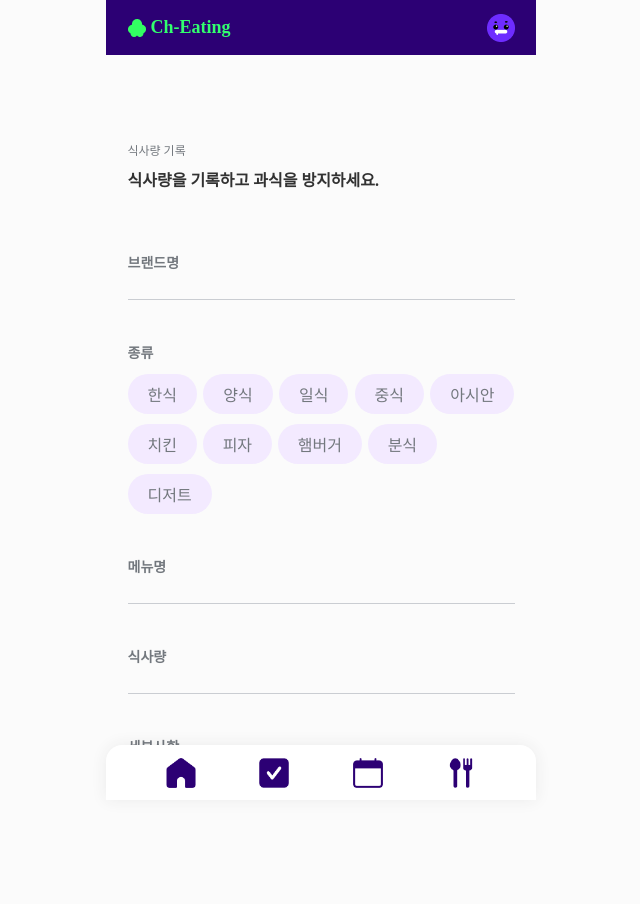
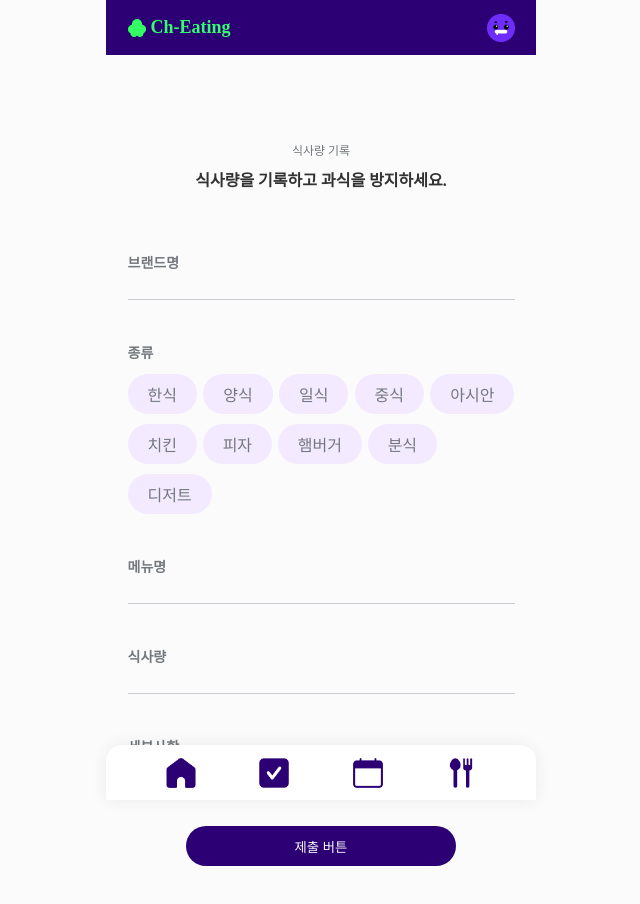
Before and after one commit to 12-hsu-likelion/Ch-Eating-FE, a React (Vite) app: page /post in a window 1280 px wide. Shown: the top 904 px of the page, without its empty margins (319-959 px from the left). Before the commit the page ends 826 px from the top, so only its background shows below. Built offline with nearby package versions, Linux system fonts and the light colour scheme; no server answers; a web font is replaced by a local one.

Commit message:
✨ MealPost_식사기록 작성 통신 추가 완료

```diff
--- a/src/components/Meal/MealPost/Input/input-post.jsx
+++ b/src/components/Meal/MealPost/Input/input-post.jsx
@@ -14,9 +14,13 @@ const InputContainer = styled.input`
     margin-bottom: 4.2rem;
 `
 
-const InputPost = () => {
+const InputPost = ({ onChange, value }) => {
     return (
-        <InputContainer />
+        <InputContainer
+            type="text"
+            value={value}
+            onChange={(e) => onChange(e.target.value)}
+        />
     )
 }
 
--- a/src/pages/Meal/MealPost.jsx
+++ b/src/pages/Meal/MealPost.jsx
@@ -1,12 +1,18 @@
 import React, { useState, useEffect } from "react";
 import styled from "styled-components";
 import colors from "../../styles/colors";
+import axios from "axios";
 import InputPost from "../../components/Meal/MealPost/Input/input-post";
 import ListType from "../../components/Meal/MealPost/Type/list-type";
+import { useNavigate } from "react-router-dom";
 
 const MealContainer = styled.div`
     width: 90%;
     padding-top: 8.6rem;
+    margin-bottom: 10rem;
+    display: flex;
+    flex-direction: column;
+    align-items: center;
 `
 
 const MealTitle = styled.p`
@@ -32,16 +38,51 @@ const MealPostP = styled.p`
     color: ${colors.gray5};
 `
 
+const SubmitButton = styled.button`
+    width: 70%;
+    height: 4rem;
+    background-color: ${colors.mainColor};
+    border: none;
+    border-radius: 3rem;
+    color: ${colors.gray1};
+    cursor: pointer;
+    display: flex;
+    justify-content: center;
+    align-items: center;
+    text-align: center;
+`
+
 const MealPost = () => {
+    const navigate = useNavigate();
+    const [brandName, setBrandName] = useState("");
     const [postType, setPostType] = useState("");
+    const [menuName, setMenuName] = useState("");
+    const [mealAmount, setMealAmount] = useState("");
+    const [details, setDetails] = useState("");
 
     const handleTypeSelect = (type) => {
         setPostType(type);
     };
 
     useEffect(() => {
-        console.log(postType);
+        //console.log(postType);
     }, [postType]);
+
+    const handleSubmit = async () => {
+        try {
+            const response = await axios.post("https://jsonplaceholder.typicode.com/users", {
+                brandName: brandName,
+                postType: postType,
+                menuName: menuName,
+                mealAmount: mealAmount,
+                details: details
+            });
+            console.log("통신 완료: ", response.data);
+            navigate("/meal");
+        } catch (error) {
+            console.error("Error:", error);
+        }
+    };
 
     return (
         <div className="pageContainer" style={{display: "flex", flexDirection: "column", alignItems: "center"}}>
@@ -51,20 +92,22 @@ const MealPost = () => {
 
                 <PostContainer>
                     <MealPostP>브랜드명</MealPostP>
-                    <InputPost />
+                    <InputPost value={brandName} onChange={setBrandName} />
 
                     <MealPostP>종류</MealPostP>
                     <ListType onTypeSelect={handleTypeSelect} />
 
                     <MealPostP>메뉴명</MealPostP>
-                    <InputPost />
+                    <InputPost value={menuName} onChange={setMenuName} />
 
                     <MealPostP>식사량</MealPostP>
-                    <InputPost />
+                    <InputPost value={mealAmount} onChange={setMealAmount} />
 
                     <MealPostP>세부사항</MealPostP>
-                    <InputPost />
+                    <InputPost value={details} onChange={setDetails} />
                 </PostContainer>
+
+                <SubmitButton onClick={handleSubmit}>제출 버튼</SubmitButton>
             </MealContainer>
         </div>
     )
```
